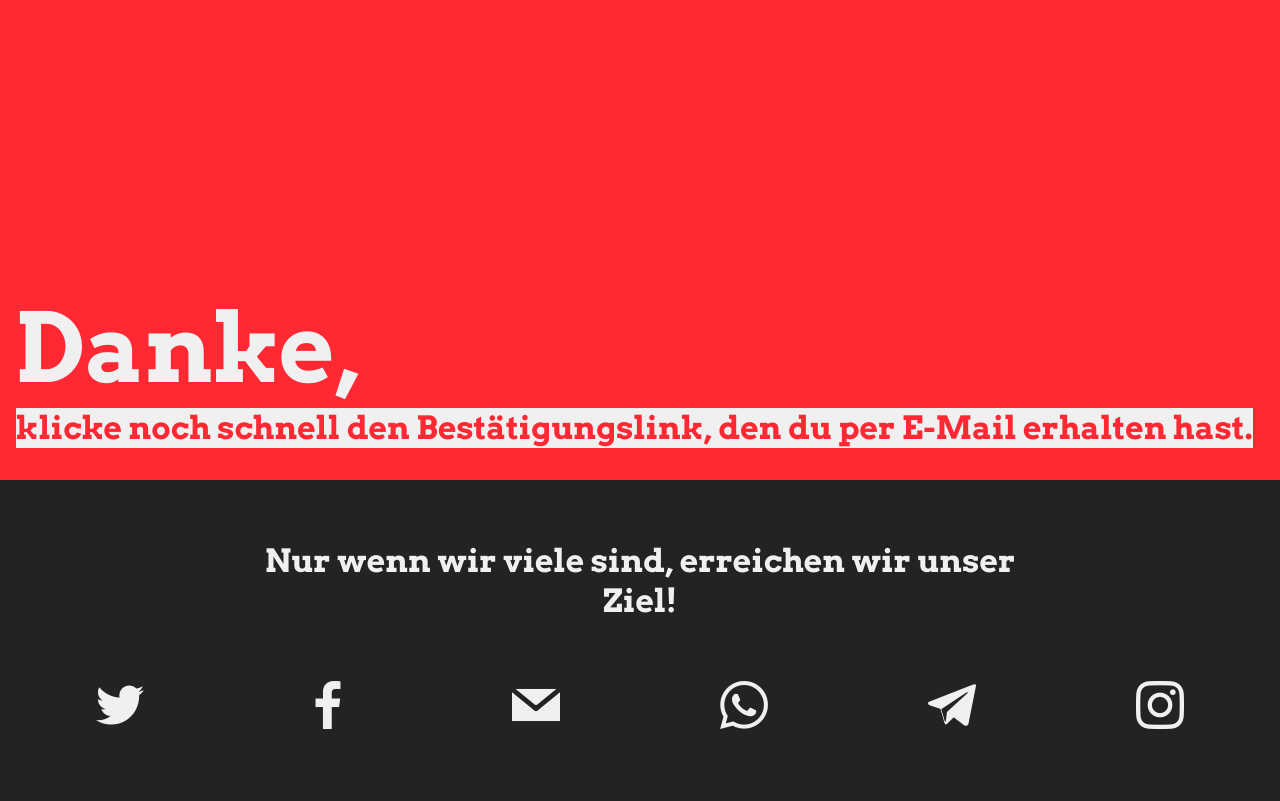
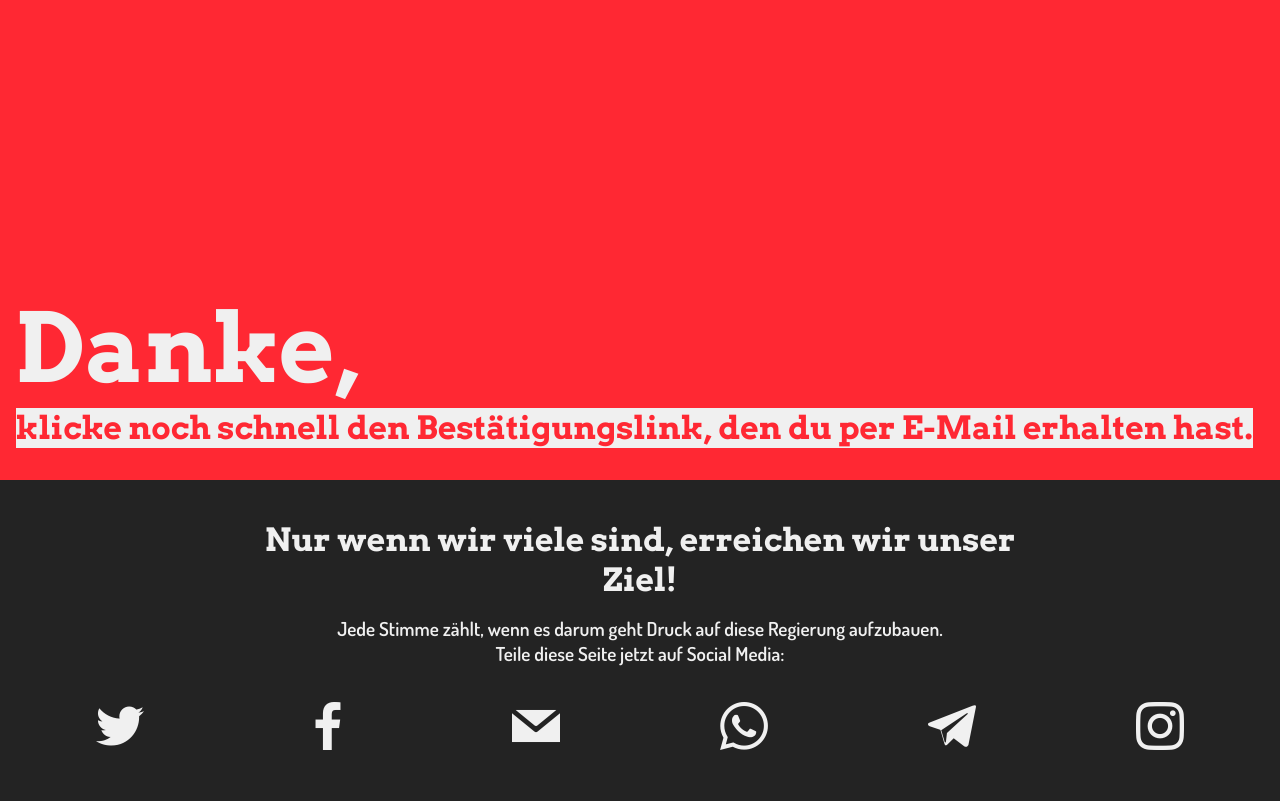
Before and after one commit to AKVorrat/istkicklschonweg.at, a Django app: page /thanks/ in a window 1280 px wide. Shown: the top 801 px of the page. Run offline with Django 3.2, Linux system fonts and the light colour scheme.

Commit message:
Add additional text to share view

```diff
--- a/django/templates/social.html
+++ b/django/templates/social.html
@@ -3,6 +3,7 @@
     <div class="col-xs-12">
       <div class="col-xs-12 col-md-8 col-md-offset-2">
         <h3>Nur wenn wir viele sind, erreichen wir unser Ziel!</h3>
+        <p>Jede Stimme zählt, wenn es darum geht Druck auf diese Regierung aufzubauen.<br />Teile diese Seite jetzt auf Social Media:</p>
       </div>
     </div>
     <div class="col-xs-4 col-md-2 center-xs">
```
